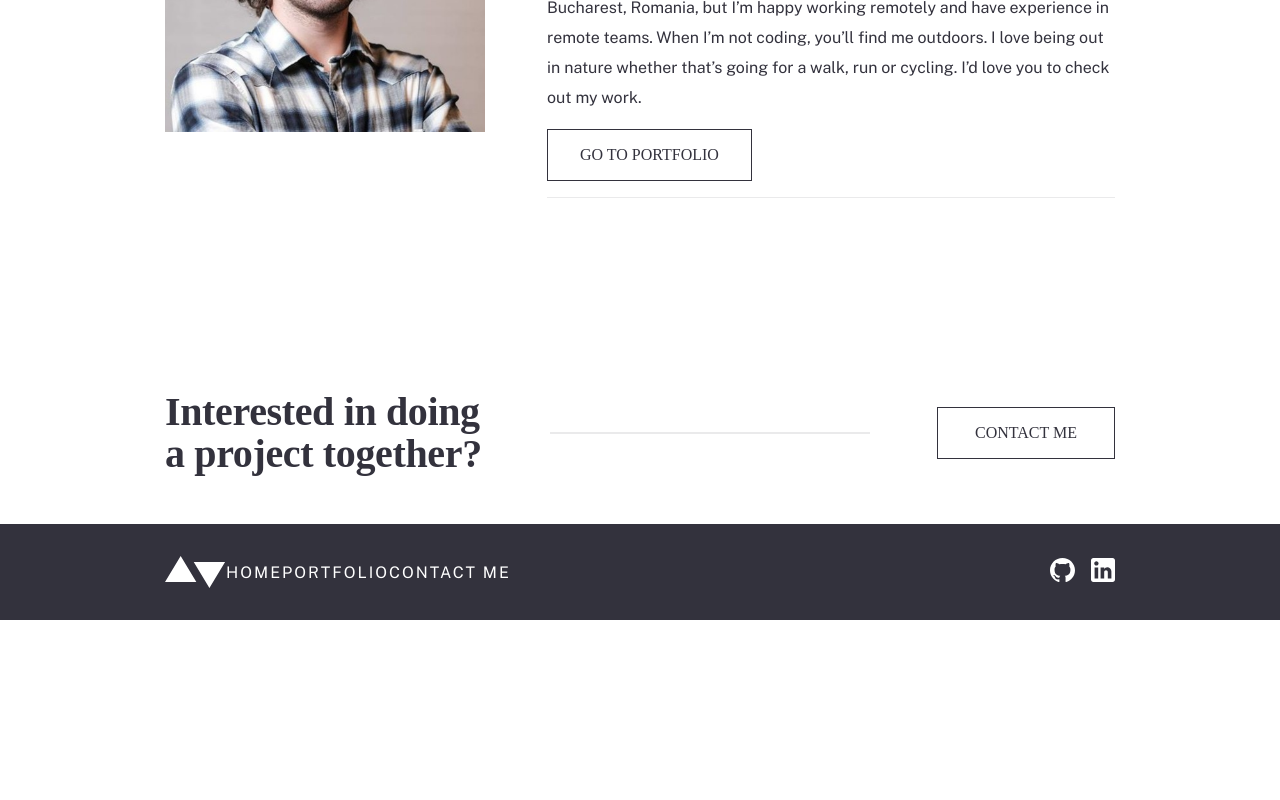
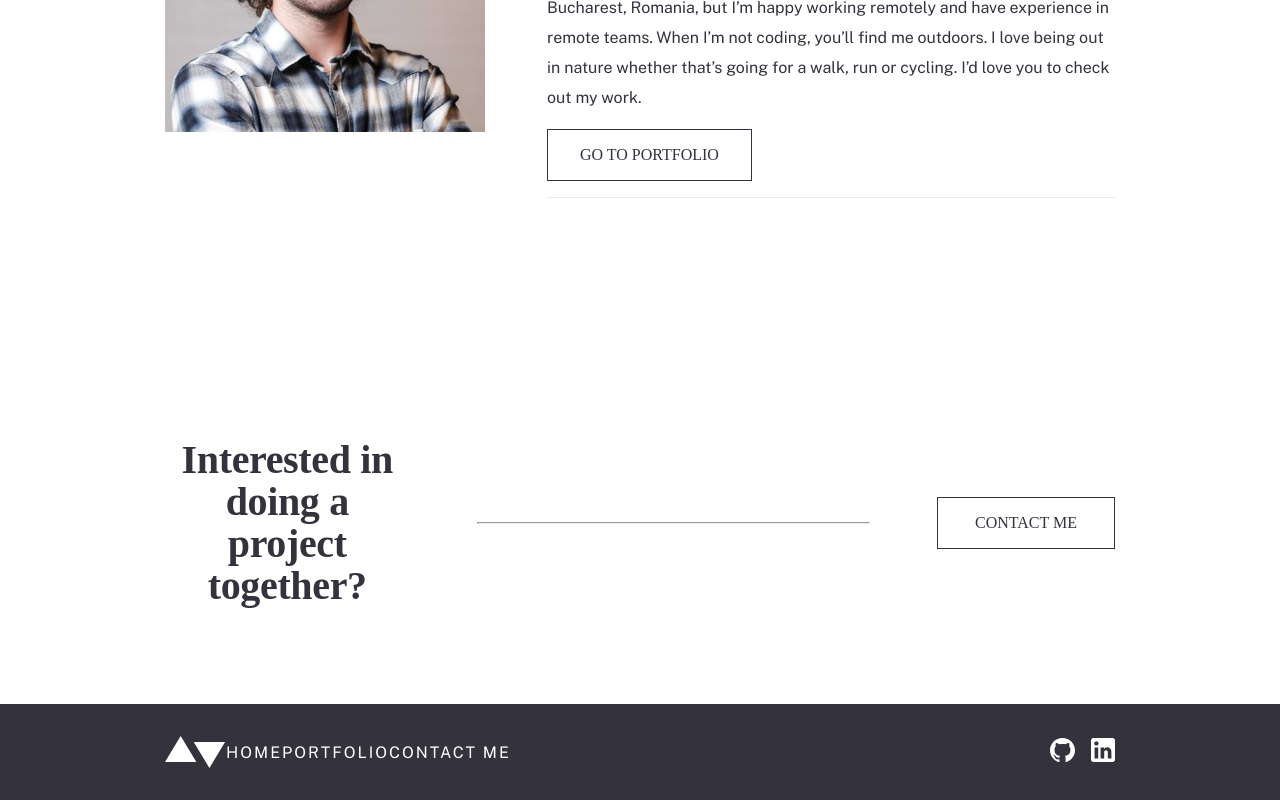
Before and after one commit to mihail-soltan/_portfolio, an Angular app: page / in a window 1280 px wide. Shown: the part 1078-1878 px from the top of the page. Before the commit the page ends 1698 px from the top, so only its background shows below. Built offline with nearby package versions, Linux system fonts and the light colour scheme; a web font is replaced by a local one.

Commit message:
add interest component

```diff
--- a/src/app/app.module.ts
+++ b/src/app/app.module.ts
@@ -13,6 +13,7 @@ import { HomeComponent } from './components/home/home.component';
 import { ContactComponent } from './components/contact/contact.component';
 import { PortfolioComponent } from './components/portfolio/portfolio.component';
 import { ProjectComponent } from './components/project/project.component';
+import { InterestComponent } from './components/interest/interest.component';
 
 @NgModule({
   declarations: [
@@ -22,7 +23,8 @@ import { ProjectComponent } from './components/project/project.component';
     HomeComponent,
     ContactComponent,
     PortfolioComponent,
-    ProjectComponent
+    ProjectComponent,
+    InterestComponent
   ],
   imports: [
     BrowserModule,
--- a/src/app/components/contact/contact.component.ts
+++ b/src/app/components/contact/contact.component.ts
@@ -58,7 +58,6 @@ export class ContactComponent implements OnInit {
       .sendEmail(emailObj)
       .then((res) => {
         this.sending = false;
-        console.log(res);
       })
       .catch((err) => {
         this.sending = false;
--- a/src/app/components/footer/footer.component.html
+++ b/src/app/components/footer/footer.component.html
@@ -1,12 +1,3 @@
-<section *ngIf="componentLoaded" id="contact" [ngClass]="{ isContact: isContactPage }">
-  <div>
-    <h2>Interested in doing a project together?</h2>
-  </div>
-  <hr />
-  <div class="btn-container">
-    <button class="secondary-btn" (click)="onContactClick()">CONTACT ME</button>
-  </div>
-</section>
 <footer *ngIf="componentLoaded">
   <div class="logo-container">
     <img src="../../../assets/white_triangles.svg" alt="white-triangles" />
--- a/src/app/components/footer/footer.component.ts
+++ b/src/app/components/footer/footer.component.ts
@@ -1,6 +1,5 @@
 import { Component, OnInit } from '@angular/core';
-import { NavigationEnd, Router } from '@angular/router';
-import { filter, pairwise } from 'rxjs/operators';
+import { Router } from '@angular/router';
 
 @Component({
   selector: 'app-footer',
@@ -8,56 +7,23 @@ import { filter, pairwise } from 'rxjs/operators';
   styleUrls: ['./footer.component.scss'],
 })
 export class FooterComponent implements OnInit {
-  // navItems: string[] = ['HOME', 'PORTFOLIO', 'CONTACT ME'];
   navItems: any[] = [
     { name: 'HOME', link: '' },
     { name: 'PORTFOLIO', link: 'portfolio' },
     { name: 'CONTACT ME', link: 'contact' },
   ];
-  isContactPage: boolean = false;
   componentLoaded: boolean = false;
-  prevUrl: string = '';
-  nextUrl: string = '';
   constructor(private router: Router) {}
 
   ngOnInit(): void {
-    // this whole thing checks if the previous and next url are both project pages and if so, it doesn't animate the footer
-    // the contact conditional is to check whether we should render the section before the footer or not (which happens to be in the same component for some reason)
     setTimeout(() => {
       this.componentLoaded = true;
     }, 1000);
-    this.router.events
-      .pipe(
-        filter((event) => event instanceof NavigationEnd),
-        pairwise()
-      )
-      .subscribe(([prev, next]: any) => {
-        this.prevUrl = prev.url;
-        this.nextUrl = next.url;
-        if (
-          this.prevUrl.includes('/portfolio/') &&
-          this.nextUrl.includes('/portfolio/')
-        ) {
-          this.componentLoaded = true;
-          return;
-        }
-        this.componentLoaded = false;
-        setTimeout(() => {
-          this.componentLoaded = true;
-        }, 1000);
-
-        if (next.url === '/contact') {
-          this.isContactPage = true;
-        } else {
-          this.isContactPage = false;
-        }
-      });
-  }
-
-  onContactClick() {
-    window.scrollTo({ top: 0, behavior: 'smooth' });
-    setTimeout(() => {
-      this.router.navigate(['/contact']);
-    }, 200);
+    this.router.events.subscribe(() => {
+      this.componentLoaded = false;
+      setTimeout(() => {
+        this.componentLoaded = true;
+      }, 1000);
+    });
   }
 }
--- a/src/app/components/home/home.component.html
+++ b/src/app/components/home/home.component.html
@@ -24,3 +24,4 @@
     </div>
   </section>
 </div>
+<app-interest></app-interest>
--- /dev/null
+++ b/src/app/components/interest/interest.component.html
@@ -0,0 +1,9 @@
+<section id="contact">
+  <div>
+    <h2>Interested in doing a project together?</h2>
+  </div>
+  <hr />
+  <div class="btn-container">
+    <button class="secondary-btn" (click)="onContactClick()">CONTACT ME</button>
+  </div>
+</section>
--- /dev/null
+++ b/src/app/components/interest/interest.component.scss
@@ -0,0 +1,59 @@
+@import "../../../sass/variables";
+
+#contact {
+  display: flex;
+  margin-top: 3rem;
+  margin-bottom: 3rem;
+  flex-direction: column;
+  justify-content: center;
+  align-items: center;
+  h2 {
+    text-align: center;
+  }
+  & > * {
+    margin: 1rem;
+  }
+
+  hr {
+    display: none;
+  }
+}
+
+@media (min-width: 768px) {
+  #contact {
+    flex-direction: row;
+    div:first-child {
+      width: 50%;
+    }
+    align-items: center;
+    justify-content: space-between;
+    & > * {
+      margin: 1rem 2.1rem;
+    }
+    .btn-container {
+      text-align: end;
+      // width: 13.5rem;
+      .secondary-btn {
+        width: 7rem;
+      }
+    }
+    hr {
+      display: block;
+      width: 40%;
+      color: $light-grey;
+    }
+  }
+}
+
+@media (min-width: 1024px) {
+  #contact {
+    width: 100%;
+    div:first-child {
+      margin-left: 10.313rem;
+      width: 25%;
+    }
+    div:last-child {
+      margin-right: 10.313rem;
+    }
+  }
+}
--- /dev/null
+++ b/src/app/components/interest/interest.component.ts
@@ -0,0 +1,18 @@
+import { Component, OnInit } from '@angular/core';
+import { Router } from '@angular/router';
+@Component({
+  selector: 'app-interest',
+  templateUrl: './interest.component.html',
+  styleUrls: ['./interest.component.scss']
+})
+export class InterestComponent implements OnInit {
+
+  constructor(private router: Router) { }
+
+  ngOnInit(): void {
+  }
+
+  onContactClick() {
+    this.router.navigate(['/contact']);
+}
+}
--- a/src/app/components/portfolio/portfolio.component.html
+++ b/src/app/components/portfolio/portfolio.component.html
@@ -13,3 +13,4 @@
     </div>
   </div>
 </div>
+<app-interest></app-interest>
--- a/src/app/components/portfolio/portfolio.component.ts
+++ b/src/app/components/portfolio/portfolio.component.ts
@@ -21,7 +21,6 @@ export class PortfolioComponent implements OnInit {
     this.data.getProjects().subscribe((data: any) => {
       this.projects = data;
       this.loading = false;
-      console.log(data)
     });
   }
 
--- a/src/app/components/project/project.component.html
+++ b/src/app/components/project/project.component.html
@@ -24,10 +24,6 @@
             {{ project.tags.join("/") }}
           </p>
           <div>
-            <!-- <p class="secondary" *ngFor="let lang of project.stack; let i = index">
-              {{ i === project.stack.length - 1 ? lang : lang + "/ " }}
-            </p> -->
-            <!-- The following solution is a better way to do the thing commented out above -->
             <p class="secondary">
               {{ project.stack.join("/") }}
             </p>
@@ -83,3 +79,4 @@
     </button>
   </div>
 </div>
+<app-interest></app-interest>
```
Also changed, not shown: src/app/app.component.html (+0 -36 lines).
